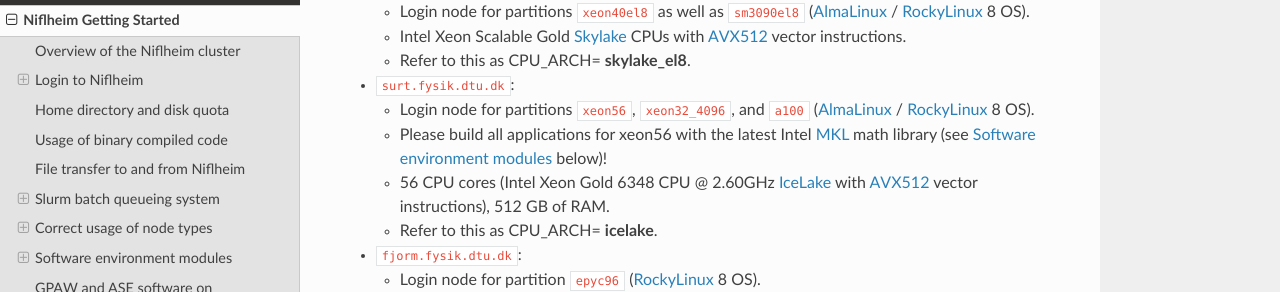
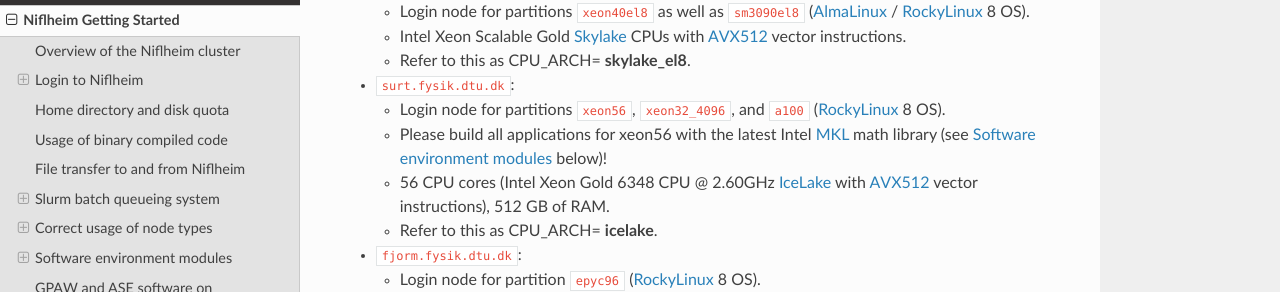
Before and after one commit to OleHolmNielsen/Niflheim_users, a Sphinx documentation site: the page built from docs/Niflheim_Getting_Started.rst, in a window 1280 px wide and 900 px high, scrolled down 741 px. Shown: the part 158-450 px from the top of the window. Built offline with Sphinx 7.4.7 and the Read the Docs theme 2.0.0, drawn with Linux system fonts in a browser that asks for light colours.

Commit message:
Removed AlmaLinux from xeon56 partition

```diff
--- a/docs/Niflheim_Getting_Started.rst
+++ b/docs/Niflheim_Getting_Started.rst
@@ -58,7 +58,7 @@
 
 * ``surt.fysik.dtu.dk``:
 
-  * Login node for partitions ``xeon56``, ``xeon32_4096``, and ``a100`` (AlmaLinux_ / RockyLinux_ 8 OS).
+  * Login node for partitions ``xeon56``, ``xeon32_4096``, and ``a100`` (RockyLinux_ 8 OS).
   * Please build all applications for xeon56 with the latest Intel MKL_ math library (see `Software environment modules`_ below)!
   * 56 CPU cores (Intel Xeon Gold 6348 CPU @ 2.60GHz IceLake_ with AVX512_ vector instructions), 512 GB of RAM.
   * Refer to this as CPU_ARCH= **icelake**.
```
